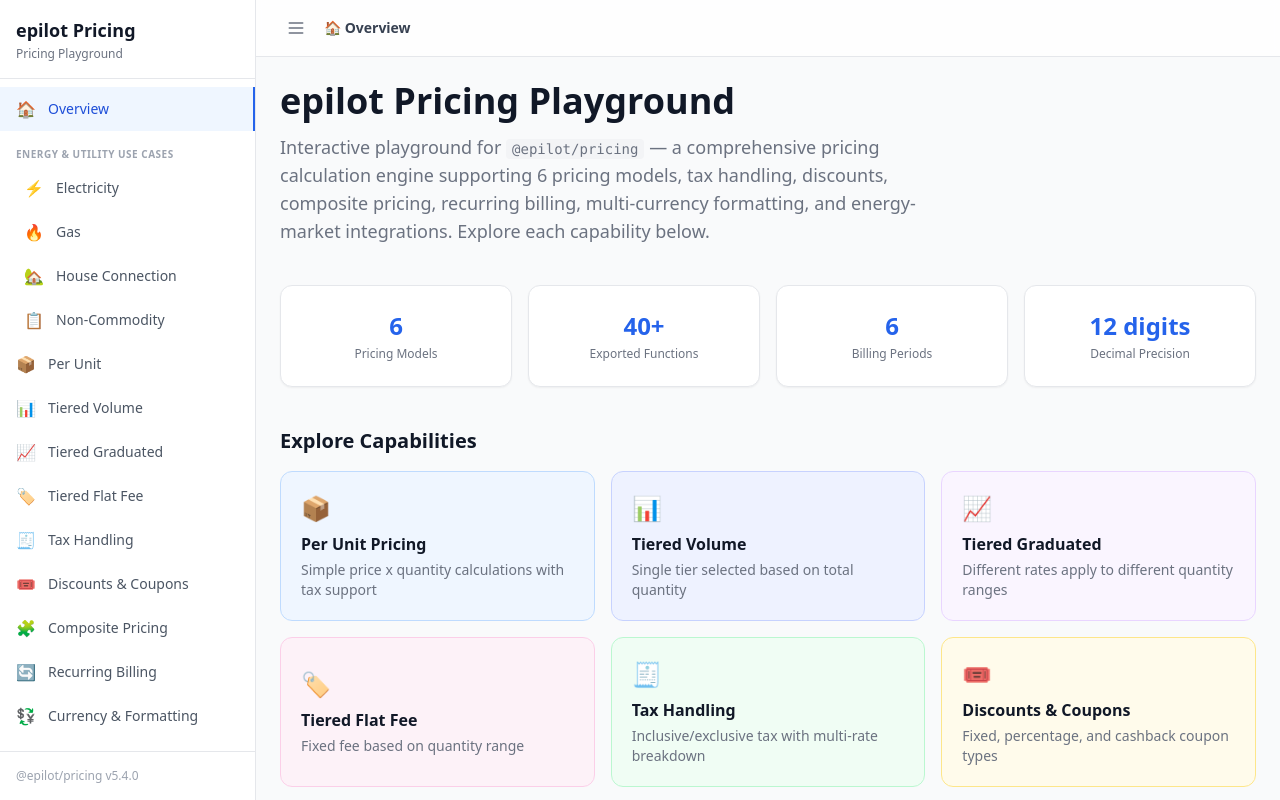
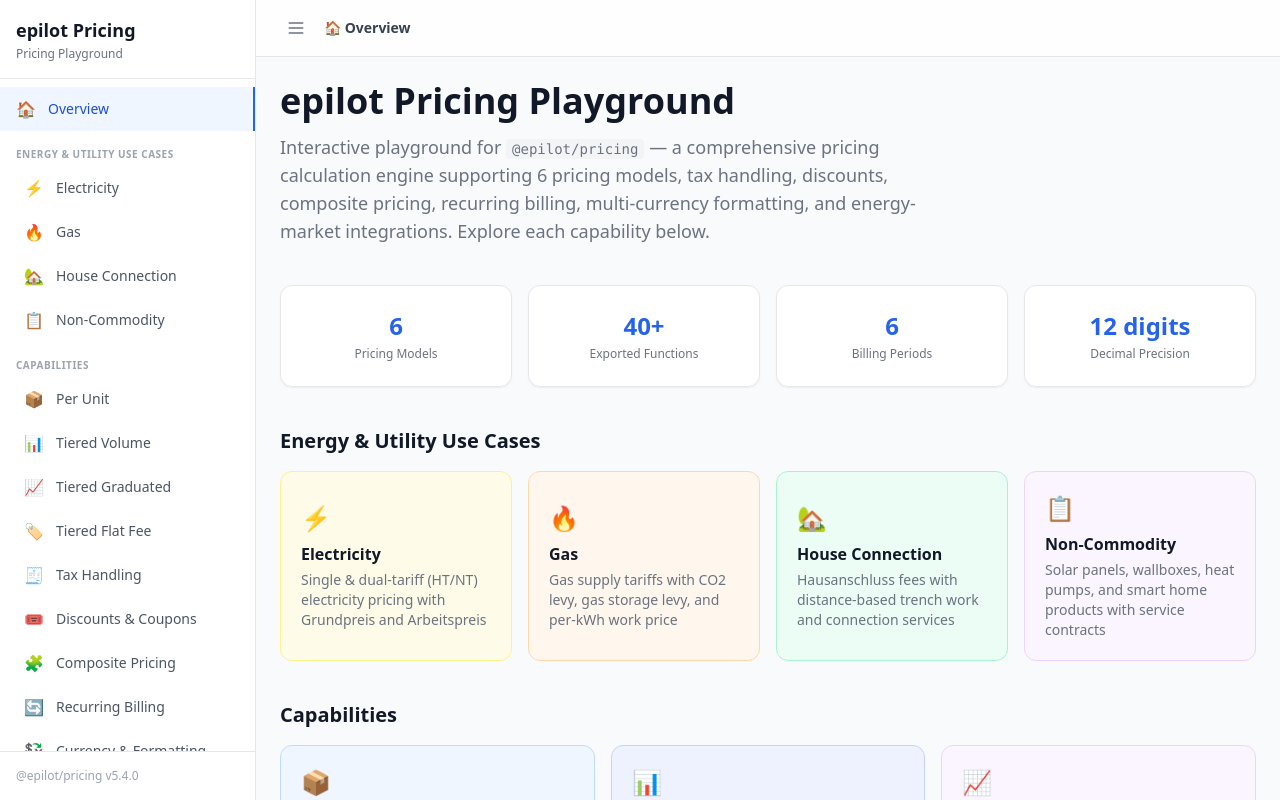
Before and after one commit to epilot-dev/pricing, a React (Vite) app in the folder demo/: page / in a window 1280 px wide. Built offline with nearby package versions, Linux system fonts and the light colour scheme.

Commit message:
Group non-use-case sections under Capabilities in sidebar
- Wrap pricing model demos under a "Capabilities" group heading
- Reorder Overview page: Energy & Utility Use Cases appear first,
  Capabilities section follows below

```diff
--- a/demo/src/App.tsx
+++ b/demo/src/App.tsx
@@ -45,6 +45,9 @@
       { id: 'non-commodity', label: 'Non-Commodity', icon: '\uD83D\uDCCB', component: NonCommodityDemo },
     ],
   },
+  {
+    group: 'Capabilities',
+    items: [
       { id: 'per-unit', label: 'Per Unit', icon: '\uD83D\uDCE6', component: PerUnitDemo },
       { id: 'tiered-volume', label: 'Tiered Volume', icon: '\uD83D\uDCCA', component: TieredVolumeDemo },
       { id: 'tiered-graduated', label: 'Tiered Graduated', icon: '\uD83D\uDCC8', component: TieredGraduatedDemo },
@@ -56,6 +59,8 @@
       { id: 'currency', label: 'Currency & Formatting', icon: '\uD83D\uDCB1', component: CurrencyDemo },
       { id: 'dynamic-tariff', label: 'Dynamic Tariff', icon: '\u26A1', component: DynamicTariffDemo },
       { id: 'getag', label: 'GetAG Energy', icon: '\uD83D\uDD0C', component: GetAGDemo },
+    ],
+  },
 ];
 
 function getAllSections(): SectionItem[] {
--- a/demo/src/sections/OverviewDemo.tsx
+++ b/demo/src/sections/OverviewDemo.tsx
@@ -146,10 +146,10 @@
         ))}
       </div>
 
-      {/* Feature Grid */}
-      <h2 className="text-xl font-bold text-gray-900 mb-4">Explore Capabilities</h2>
-      <div className="grid grid-cols-2 lg:grid-cols-3 gap-4">
-        {features.map((f) => (
+      {/* Use Cases */}
+      <h2 className="text-xl font-bold text-gray-900 mb-4">Energy & Utility Use Cases</h2>
+      <div className="grid grid-cols-2 lg:grid-cols-4 gap-4">
+        {useCases.map((f) => (
           <button
             key={f.id}
             onClick={() => onNavigate(f.id)}
@@ -164,10 +164,10 @@
         ))}
       </div>
 
-      {/* Use Cases */}
-      <h2 className="text-xl font-bold text-gray-900 mb-4 mt-10">Energy & Utility Use Cases</h2>
-      <div className="grid grid-cols-2 lg:grid-cols-4 gap-4">
-        {useCases.map((f) => (
+      {/* Capabilities */}
+      <h2 className="text-xl font-bold text-gray-900 mb-4 mt-10">Capabilities</h2>
+      <div className="grid grid-cols-2 lg:grid-cols-3 gap-4">
+        {features.map((f) => (
           <button
             key={f.id}
             onClick={() => onNavigate(f.id)}
```
Lines whose indentation alone changed are shown as unchanged.
